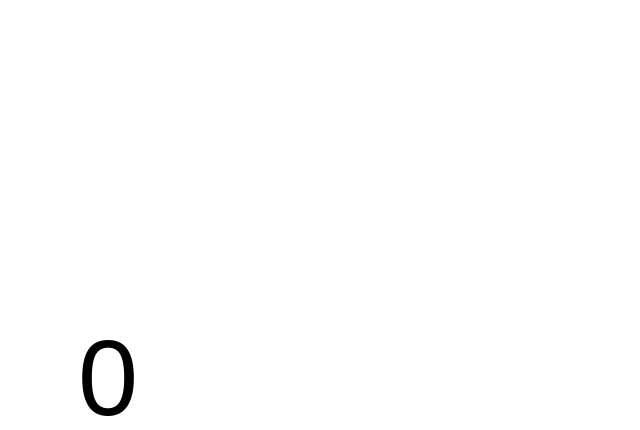
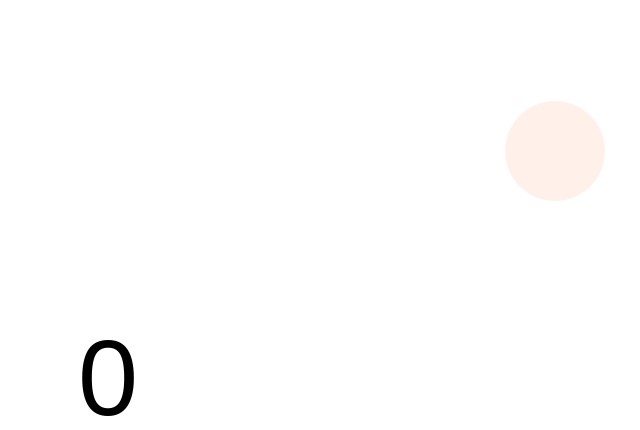
Before and after one commit to gorkypecker/poke-the-peck, a plain HTML site: page index.html in a window 1280 px wide. Shown: the top 430 px of the page, without its empty margins (532-1172 px from the left). Drawn offline with nearby package versions, Linux system fonts and the light colour scheme.

Commit message:
Update poke-the-peck.css

```diff
--- a/poke-the-peck.css
+++ b/poke-the-peck.css
@@ -28,11 +28,9 @@ body {
 }
 
 .peck {
-#ball { width: 100px; height: 100px; background: #ffd6ba; -moz-border-radius: 100px / 100px; -webkit-border-radius: 100px / 100px; border-radius: 100px / 100px; position: absolute; top:0; left:0; }
-#ball2 { width: 100px; height: 100px; background: #ffd6ba;  -moz-border-radius: 100px / 100px; -webkit-border-radius: 100px / 100px; border-radius: 100px / 100px; position: absolute; top:0; left:75px;  }
-#shaft { width: 75px; height: 300px; background: #ffd6ba; position: absolute; top:30px; left:50px;   }
-
-#shaft #dickhead { width: 75px; height: 75px; background: #ffd6ba; position: relative; top: 260px; left:0px; -webkit-border-radius: 50px / 50px; -moz-border-radius: 50px / 50px;; border-radius: 50px / 50px;   }
-
-#shaft #dickhead #slit { width: 5px; height: 15px; background: black; -webkit-border-radius: 5px / 5px; position: relative; top:60px; left:34px; }
+	background:#FFCBA4;
+	width:100px;
+	height:100px;
+	border-radius:50px;
+	opacity:0.7;
 }
```
